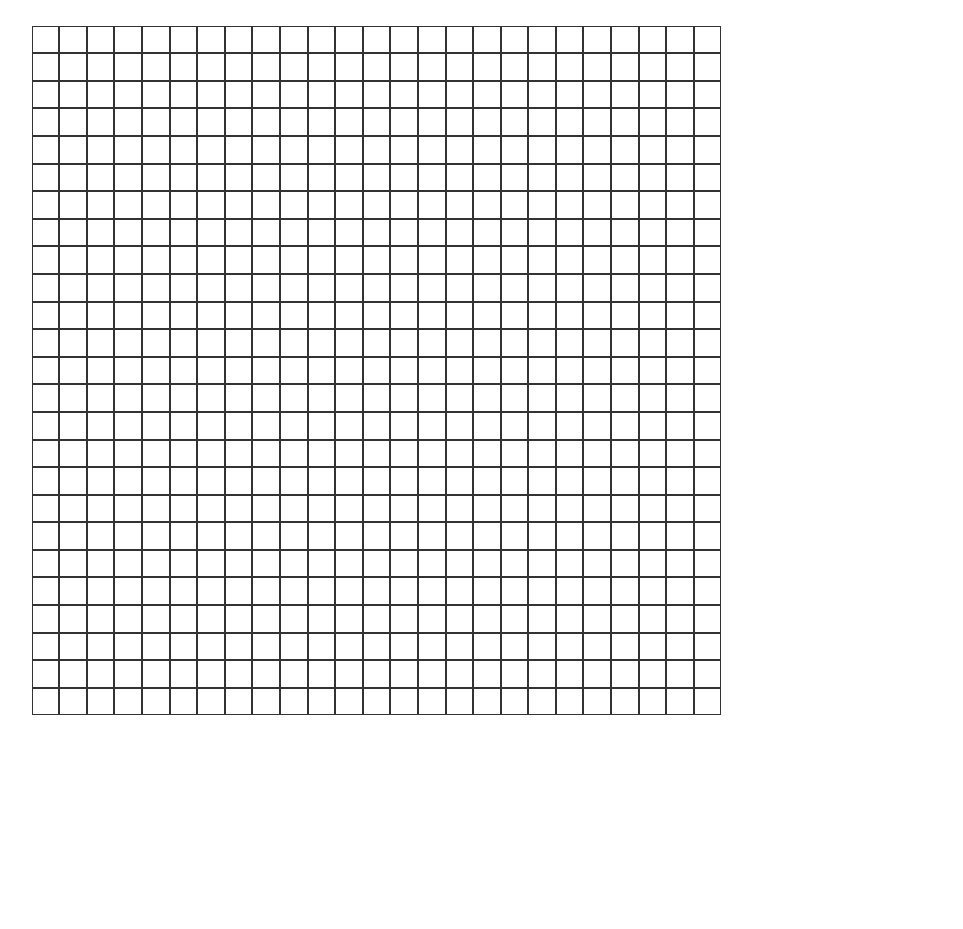
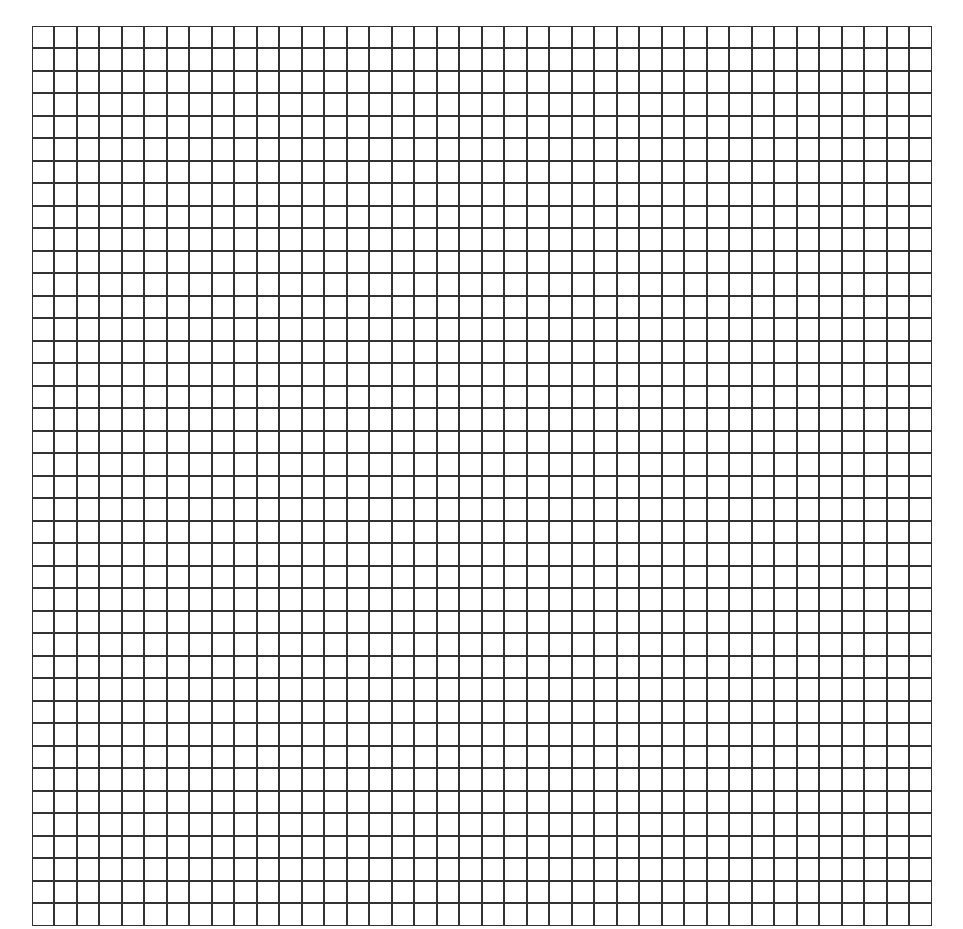
Before and after one commit to redzepova/Etch-a-Sketch, a plain HTML site: page index.html in a window 1280 px wide. Shown: the whole page, without its empty margins (2-965 px from the left). Before the commit the page ends 800 px from the top, so only its background shows below. Drawn offline with Linux system fonts and the light colour scheme.

Commit message:
Change height of grid

```diff
--- a/script.js
+++ b/script.js
@@ -1,5 +1,5 @@
 //set up grid//
-let gridSize = 25;
+let gridSize = 40;
 const gridContainer = document.getElementById('grid-container');
 
 gridContainer.style.gridTemplateColumns = `repeat(${gridSize}, 1fr)`;
@@ -15,7 +15,7 @@ for (i=1; i <= gridSize ** 2; i++) {
 const gridItem = document.querySelectorAll('.grid-item');
 
 gridItem.forEach(element => {
-    element.addEventListener('mouseover', () => {
+    element.addEventListener('mousedown', () => {
     element.removeAttribute('.grid-item');
     element.classList.add('grid-hover');
     });
--- a/style.css
+++ b/style.css
@@ -1,18 +1,16 @@
 #grid-container{
     display: grid;
-    width: 7vw;
-    height: 7vw;
+    width: 900px;
+    height: 900px;
     margin: 2vw;
 }
 
 .grid-item{
     background-color:white;
     border: 1px solid rgba(0, 0, 0, 0.8);
-    padding: 1vw;
 }
 
 .grid-hover {
     background-color: blue;
     border: 1px solid rgba(0, 0, 0, 0.8);
-    padding: 1vw
 }
```
